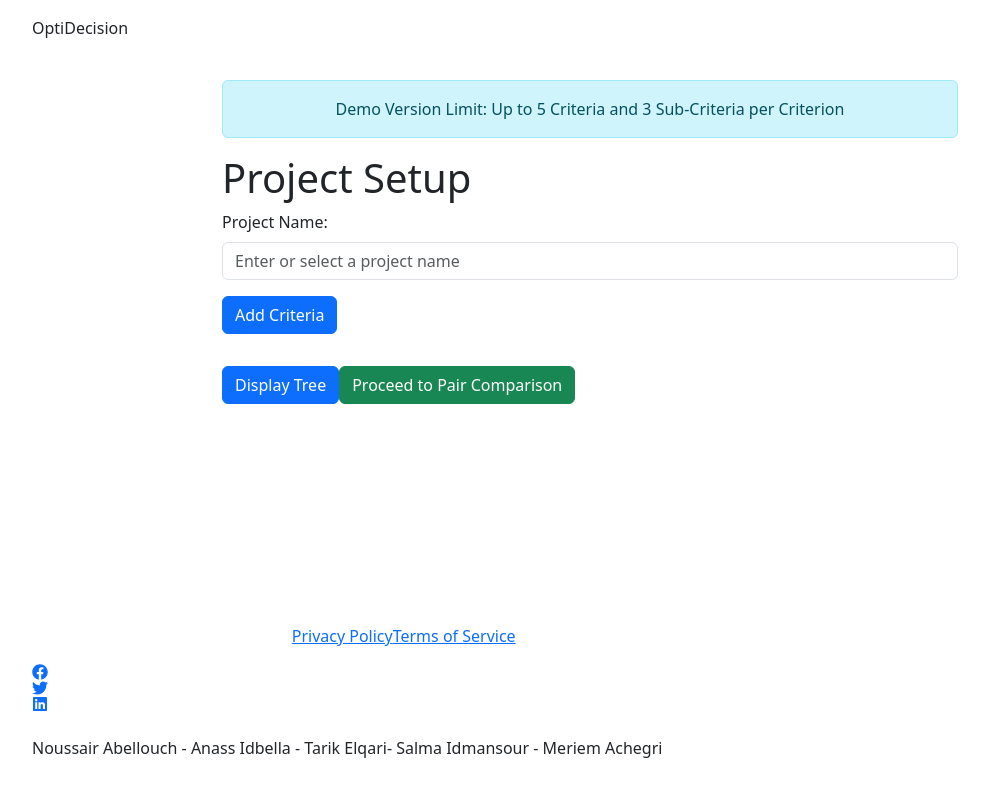
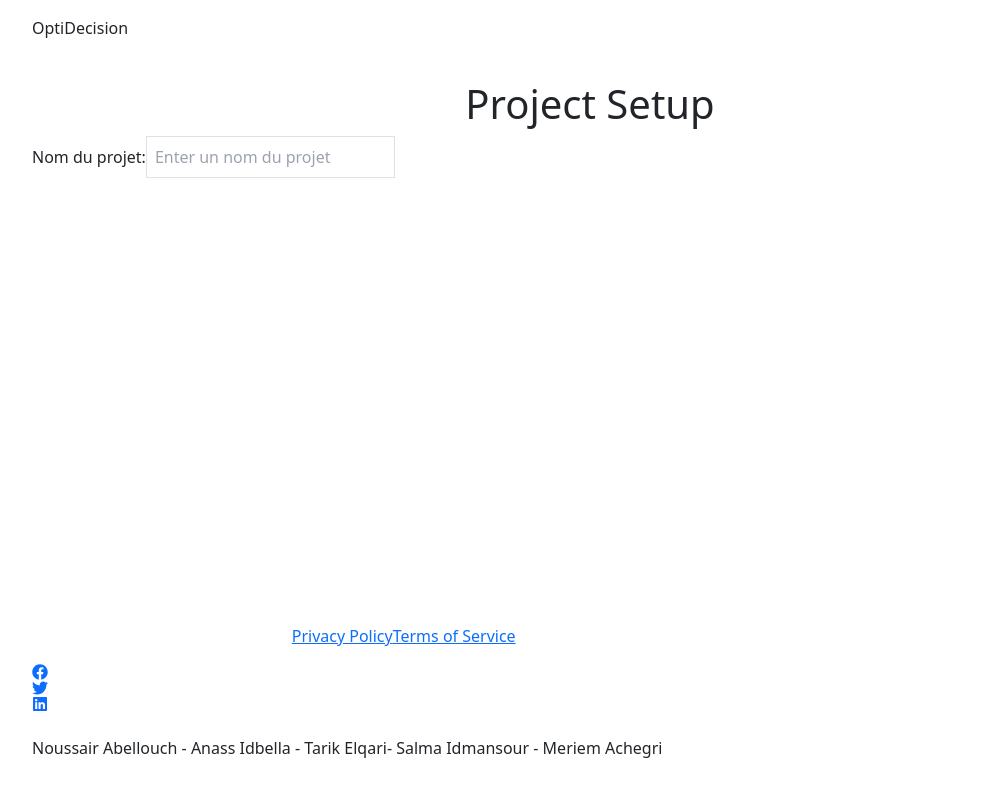
Before and after one commit to Anassidbella/OptiDecision, a React (Create React App) app in the folder optidecision_frontend/: page /demo in a window 1280 px wide. Shown: the top 796 px of the page, without its empty margins (50-1039 px from the left). Built offline with nearby package versions, Linux system fonts and the light colour scheme.

Commit message:
updateProjectSetupUI

```diff
--- a/optidecision_frontend/src/components/pages/ProjectSetup.js
+++ b/optidecision_frontend/src/components/pages/ProjectSetup.js
@@ -1,6 +1,5 @@
 import React, { useState, useEffect, useRef } from 'react';
 import { useNavigate } from 'react-router-dom';
-import { Container, Row, Col, Form, Button, ListGroup, InputGroup, Alert } from 'react-bootstrap';
 import Tree from 'react-d3-tree';
 
 const predefinedProjects = [
@@ -57,19 +56,6 @@ function ProjectSetup() {
     }];
   };
 
-  const renderCustomNodeElement = (rd3tProps) => {
-    const textLength = rd3tProps.nodeDatum.name.length;
-    const rectWidth = Math.max(100, textLength * 7); // Ensure minimum width and dynamically adjust
-    return (
-      <g>
-        <rect width={rectWidth} height={40} x={-rectWidth / 2} y={-20} fill="white" stroke="black" />
-        <text fill="black" x={-rectWidth / 2 + 10} y="0" textAnchor="start" alignmentBaseline="central" style={{ fontSize: '16px' }}>
-          {rd3tProps.nodeDatum.name}
-        </text>
-      </g>
-    );
-  };
-
   const goToPairComparison = () => {
     navigate('/pair-comparison', { state: { projectName, criteria } });
   };
@@ -124,71 +110,81 @@ function ProjectSetup() {
 
   const renderCriteriaList = () => {
     return criteria.map((criterion, index) => (
-      <ListGroup.Item key={index}>
-        <InputGroup className="mb-3">
-          <InputGroup.Text>{`Criteria ${index + 1}`}</InputGroup.Text>
-          <Form.Control
+      <div key={index} className="my-3">
+        <div className="mb-3 flex items-center justify-center">
+          <span>{`Criteria ${index + 1}`}</span>
+          <input
             value={criterion.name}
             onChange={(e) => handleCriteriaChange(index, e.target.value)}
             placeholder={`Criteria ${index + 1} Name`}
+            className="border border-gray-400 rounded-md p-1 ml-3"
           />
-          <Button variant="outline-danger" onClick={() => removeCriteria(index)}>Remove</Button>
-        </InputGroup>
+          <button onClick={() => removeCriteria(index)} className="ml-2 px-2 py-1 bg-red-500 text-white rounded-md transition duration-300 ease-in-out transform hover:scale-105">Remove</button>
+        </div>
         {criterion.subCriteria.map((subCriterion, subIndex) => (
-          <InputGroup key={subIndex} className="mb-1">
-            <InputGroup.Text>{`Sub-Criteria ${index + 1}.${subIndex + 1}`}</InputGroup.Text>
-            <Form.Control
+          <div key={subIndex} className="mb-1 flex items-center justify-center">
+            <span>{`Sub-Criteria ${index + 1}.${subIndex + 1}`}</span>
+            <input
               value={subCriterion}
               onChange={(e) => handleSubCriteriaChange(index, subIndex, e.target.value)}
               placeholder={`Sub-Criteria ${subIndex + 1} Name`}
+              className="border border-gray-400 rounded-md p-1 ml-3"
             />
-            <Button variant="outline-secondary" onClick={() => removeSubCriteria(index, subIndex)}>Remove</Button>
-          </InputGroup>
+            <button onClick={() => removeSubCriteria(index, subIndex)} className="ml-2 px-2 py-1 bg-gray-500 text-white rounded-md transition duration-300 ease-in-out transform hover:scale-105">Remove</button>
+          </div>
         ))}
-        <Button onClick={() => addSubCriteria(index)} disabled={criterion.subCriteria.length >= 3}>Add Sub-Criteria</Button>
-      </ListGroup.Item>
+        <button onClick={() => addSubCriteria(index)} disabled={criterion.subCriteria.length >= 3} className="ml-3 px-2 py-1 bg-blue-500 text-white rounded-md transition duration-300 ease-in-out transform hover:scale-105">Add Sub-Criteria</button>
+      </div>
     ));
   };
 
   return (
-    <Container className="content-container">
-      <Row className="justify-content-md-center">
-        <Col md={8}>
-          <Alert variant="info" className="text-center">Demo Version Limit: Up to 5 Criteria and 3 Sub-Criteria per Criterion</Alert>
-          <h1>Project Setup</h1>
-          <Form>
-            <Form.Group className="mb-3">
-              <Form.Label>Project Name:</Form.Label>
-              <Form.Control
+    <div className="bg-gray-100 min-h-screen py-8">
+      <div className="container mx-auto">
+        <h1 className="text-center text-3xl font-bold mb-8">Project Setup</h1>
+        <form>
+          <div className="mb-4">
+            <label htmlFor="projectName" className="block">Nom du projet:</label>
+            <input
               type="text"
+              id="projectName"
               value={projectName}
               onChange={handleProjectSelection}
-                placeholder="Enter or select a project name"
+              placeholder="Enter un nom du projet"
               list="predefined-projects"
+              className="border border-gray-400 rounded-md p-2 w-full"
             />
             <datalist id="predefined-projects">
               {predefinedProjects.map((project, index) => (
                 <option key={index} value={project.name} />
               ))}
             </datalist>
-            </Form.Group>
+          </div>
 
-            <Button onClick={addCriteria} disabled={criteria.length >= 5}>Add Criteria</Button>
-            <ListGroup className="my-3">{renderCriteriaList()}</ListGroup>
-            <Button variant="primary" onClick={() => setDisplayTree(!displayTree)}>
+          <div className="flex justify-center mb-4">
+            <button onClick={addCriteria} disabled={criteria.length >= 5} className="px-4 py-2 bg-green-500 text-white rounded-md mr-2 transition duration-300 ease-in-out transform hover:scale-105">Ajouter Critère</button>
+            {renderCriteriaList()}
+          </div>
+
+          <div className="flex justify-center mb-4">
+            <button variant="primary" onClick={() => setDisplayTree(!displayTree)} className="px-4 py-2 bg-blue-500 text-white rounded-md mr-2 transition duration-300 ease-in-out transform hover:scale-105">
               {displayTree ? 'Hide' : 'Display'} Tree
-            </Button>
+            </button>
+          </div>
+
           {displayTree && (
-              <div ref={treeContainerRef} style={{ width: '100%', height: '700px' }}>
-                <Tree data={createTreeData()} translate={treeTranslate} orientation="vertical"
-                      pathFunc="straight" renderCustomNodeElement={renderCustomNodeElement} zoomable={false} />
+            <div ref={treeContainerRef} className="mt-8" style={{ width: '100%', height: '500px' }}>
+              <Tree data={createTreeData()} translate={treeTranslate} orientation="vertical" pathFunc="straight" zoomable={false} />
             </div>
           )}
-            <Button variant="success" onClick={goToPairComparison}>Proceed to Pair Comparison</Button>
-          </Form>
-        </Col>
-      </Row>
-    </Container>
+
+          <div className="flex justify-center">
+            <button onClick={goToPairComparison} className="px-4 py-2 bg-blue-500 text-white rounded-md transition duration-300 ease-in-out transform hover:scale-105">Proceed to Pair Comparison</button>
+          </div>
+
+        </form>
+      </div>
+    </div>
   );
 }
 
```
Lines whose indentation alone changed are shown as unchanged.
